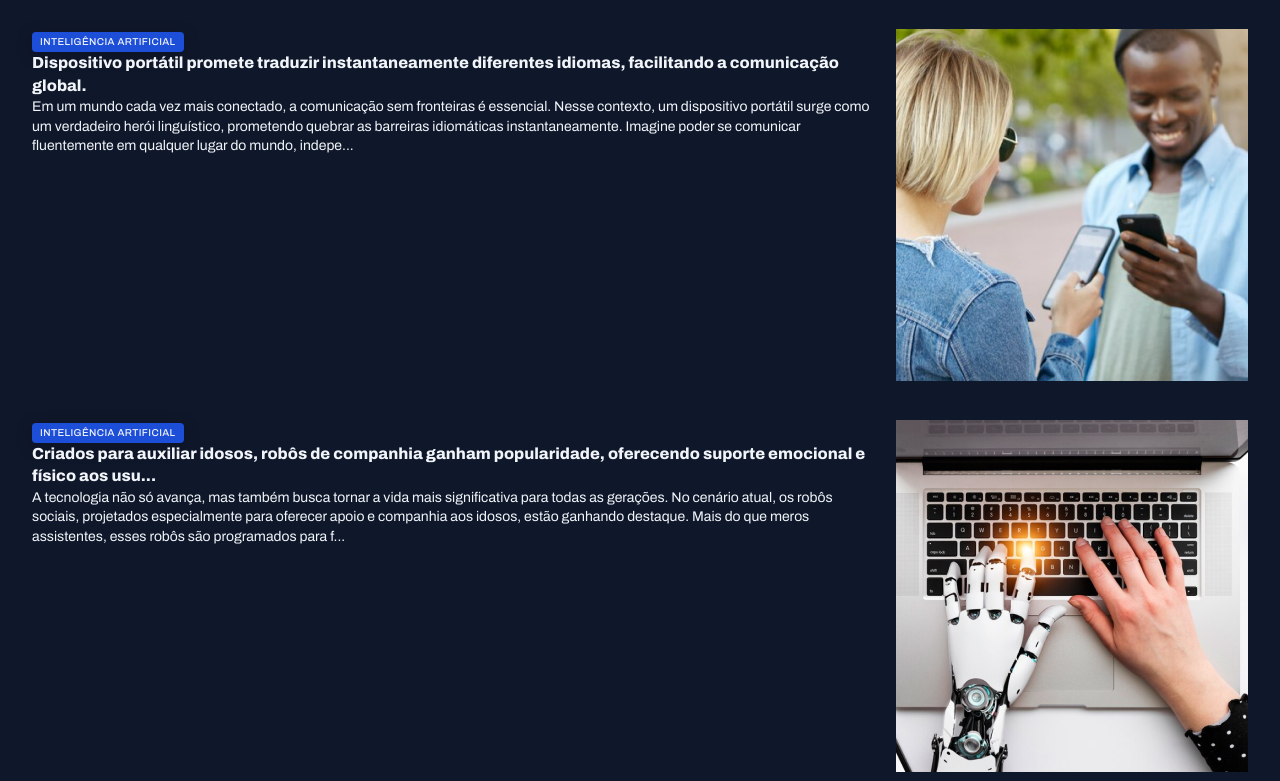
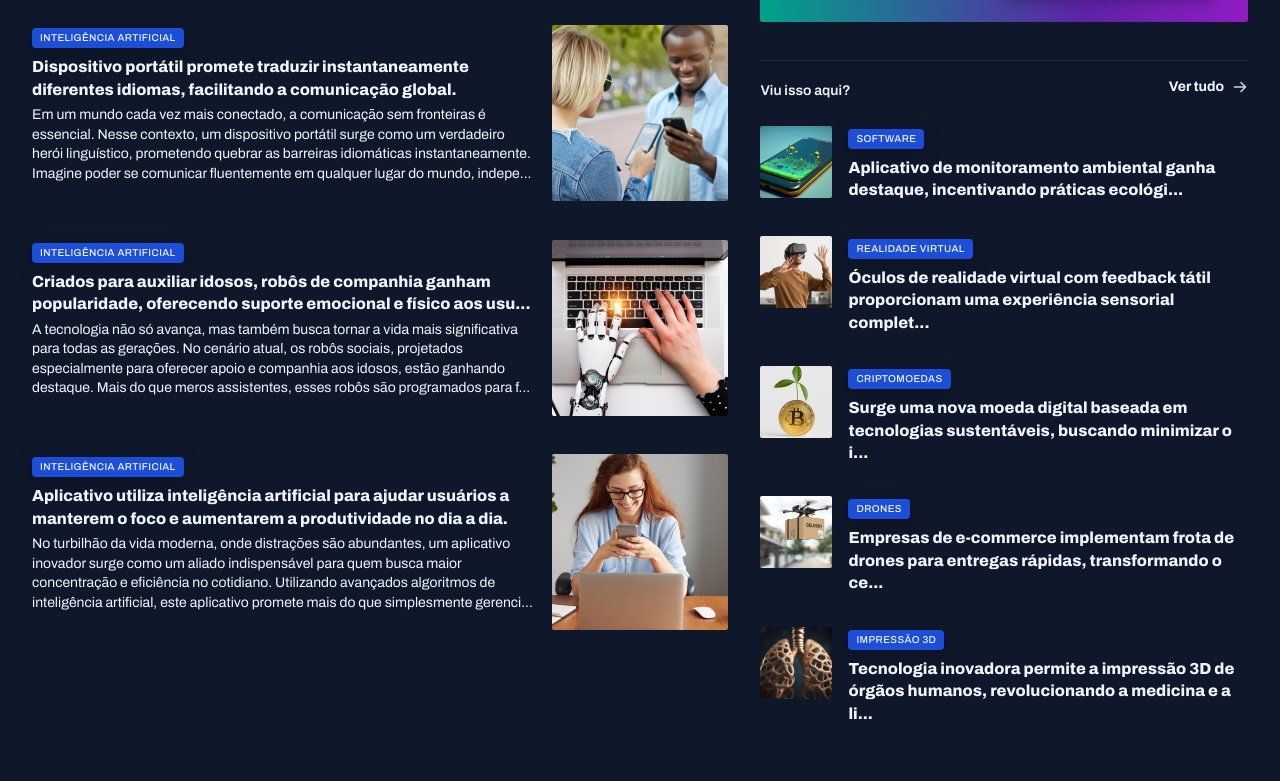
Before and after one commit to ArielHanabhi/fullstack-projeto-portal-de-noticias, a plain HTML site: page index.html in a window 1280 px wide. Shown: the part 1312-2093 px from the top of the page. Drawn offline with Linux system fonts and the light colour scheme.

Commit message:
estilizando os ultimos cards

```diff
--- a/index.html
+++ b/index.html
@@ -191,8 +191,7 @@
 
       </div>
     </section>
-
-    <div>
+    <aside>
       <div id="ads">
         <img src="assets/Ads.png" alt="">
       </div>
@@ -208,77 +207,76 @@
 
         <div class="grid gap-32">
           <article class="grid grid-flow-col gap-16">
-            <div>
+
 
               <div>
                 <img src="assets/images/Image 14.png" alt="">
               </div>
+              <div>
+              <span class="content-tag">Software</span>
+              <h3 class="text-xl">Aplicativo de monitoramento ambiental ganha destaque, incentivando práticas ecológi...</h3>
+            </div>
 
-              <span class="content-tag">Software</span>
-              <h3 class="text-xl">Aplicativo de monitoramento ambiental ganha destaque, incentivando práticas ecológicas e pro...</h3>
-
-            </div>
 
           </article>
 
           <article class="grid grid-flow-col gap-16">
-            <div>
+
 
               <div>
                 <img src="assets/images/Image 15.png" alt="">
               </div>
-
+              <div>
               <span class="content-tag">Realidade Virtual</span>
               <h3 class="text-xl">Óculos de realidade virtual com feedback tátil proporcionam uma experiência sensorial complet...</h3>
+              </div>
+          </article>
 
+          <article class="grid grid-flow-col gap-16">
+
+
+              <div>
+                <img src="assets/images/Image 16.png" alt="">
+              </div>
+              <div>
+              <span class="content-tag">Criptomoedas</span>
+              <h3 class="text-xl">Surge uma nova moeda digital baseada em tecnologias sustentáveis, buscando minimizar o i...</h3>
             </div>
+
 
           </article>
 
           <article class="grid grid-flow-col gap-16">
-            <div>
+
 
               <div>
-                <img src="assets/images/Image 16.png" alt="">
+                <img src="assets/images/Image 17.png" alt="">
               </div>
+              <div>
+              <span class="content-tag">Drones</span>
+              <h3 class="text-xl">Empresas de e-commerce implementam frota de drones para entregas rápidas, transformando o ce...</h3>
+            </div>
 
-              <span class="content-tag">Criptomoedas</span>
-              <h3 class="text-xl">Surge uma nova moeda digital baseada em tecnologias sustentáveis, buscando minimizar o i...</h3>
-
-            </div>
 
           </article>
 
           <article class="grid grid-flow-col gap-16">
-            <div>
 
-              <div>
-                <img src="assets/images/Image 17.png" alt="">
-              </div>
-
-              <span class="content-tag">Drones</span>
-              <h3 class="text-xl">Empresas de e-commerce implementam frota de drones para entregas rápidas, transformando o ce...</h3>
-
-            </div>
-
-          </article>
-
-          <article class="grid grid-flow-col gap-16">
-            <div>
 
               <div>
                 <img src="assets/images/Image 18.png" alt="">
               </div>
-
+              <div>
               <span class="content-tag">Impressão 3d</span>
               <h3 class="text-xl">Tecnologia inovadora permite a impressão 3D de órgãos humanos, revolucionando a medicina e a li...</h3>
+            </div>
 
-            </div>
 
           </article>
         </div>
       </section>
-    </div>
+    </aside>
+
   </main>
 </body>
 </html>
--- a/styles/global.css
+++ b/styles/global.css
@@ -53,6 +53,7 @@ a
 img
 {
   max-width: 100%; /* respeitar o tamanho */
+  border-radius: 2px;
 }
 .container
 {
@@ -63,7 +64,16 @@ img
 
 main
 {
-  margin-top: 40px;
+  margin-block: 40px;
+  row-gap: 80px;
+  column-gap: 32px;
+
+  grid-template-columns: 2fr 1.4fr;
+
+  grid-template-areas:
+  "featured featured"
+  "weekly weekly"
+  "ai aside";
 }
 
 .content-tag
--- a/styles/sections.css
+++ b/styles/sections.css
@@ -26,6 +26,7 @@ section header
 
 #featured
 {
+  grid-area: featured;
   img
   {
     height: 100%;
@@ -74,9 +75,9 @@ section header
 
 #weekly
 {
+  grid-area: weekly;
 
-
-  &>div /* Pega o primeiro nv de div */
+  &>div /*Pega o primeiro nv de div*/
   {
     grid-template-columns: repeat(4, 292px);/* 292px é a largura da imagem */
   }
@@ -104,3 +105,39 @@ section header
   }
  }
 }
+#ai
+{
+  grid-area: ai;
+  img
+  {
+    width: 176px;
+    aspect-ratio: 1/1;
+    object-fit: cover;
+  }
+
+  h3
+  {
+    margin-block: 8px 4px;
+  }
+
+}
+
+aside
+{
+  grid-area: aside;
+}
+
+#more
+{
+  margin-top: 32px;
+  h3
+  {
+    margin-top: 8px;
+  }
+  img
+  {
+    width: 72px;
+    aspect-ratio: 1/1;
+    object-fit: cover;
+  }
+}
```
